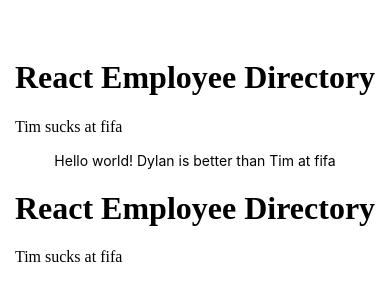
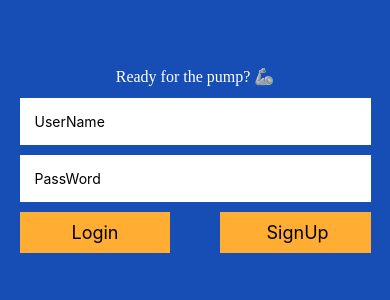
Before and after one commit to Dylan-Casanova/gym, a React Native app: screen / in a window 390 px wide. Shown: the part 262-562 px from the top of the page. Built offline with nearby package versions, Linux system fonts and the light colour scheme.

Commit message:
created login screen, working on btn functions

```diff
--- a/App.js
+++ b/App.js
@@ -1,17 +1,43 @@
 import { StatusBar } from 'expo-status-bar';
 import React from 'react';
-import { StyleSheet, Text, View } from 'react-native';
-import Header from './components/test';
-import Test1 from './components/navbar';
+import {
+  StyleSheet,
+  Text,
+  View,
+  TextInput,
+  TouchableOpacity,
+} from 'react-native';
+// import Header from './components/test';
+// import Test1 from './components/navbar';
 
 export default function App() {
   return (
-    <View style={styles.container}>
-     <Test1 />
-      <Text>Hello world! Dylan is better than Tim at fifa</Text>
-      <Header />
+    <View
+      style={{
+        flex: 1,
+        justifyContent: "center",
+        alignItems: "center",
+        backgroundColor:'#164eb6'
 
-      <StatusBar style="auto" />
+      }}>
+
+      <Text style={styles.auth}>Ready for the pump? 🦾</Text>
+      <TextInput
+      style={styles.input} placeholder="UserName"
+      />
+       <TextInput
+      style={styles.input} placeholder="PassWord" />
+
+      <View style={styles.btnContainer}>
+        <TouchableOpacity
+        style={styles.btnUser}>
+          <Text style={styles.btnTxt}>Login</Text>
+          </TouchableOpacity>
+          <TouchableOpacity style={styles.btnUser}>
+            <Text style={styles.btnTxt}> SignUp</Text>
+          </TouchableOpacity>
+      </View>
+
     </View>
   );
 }
@@ -22,5 +48,34 @@
     backgroundColor: '#fff',
     alignItems: 'center',
     justifyContent: 'center',
+    color:'white'
+  },
+  auth: {
+    color:'white',
+    fontFamily:'DamascusBold',
+    paddingBottom:'3%',
+    fontSize:16,
+  },
+  input:{
+    width:'90%',
+    backgroundColor:'white',
+    padding:15,
+    marginBottom:10
+  },
+  btnUser:{
+    backgroundColor:"#ffad33",
+    padding:10,
+    width:'43%'
+  },
+  btnTxt:{
+    fontSize:18,
+    textAlign:'center'
+
+  },
+  btnContainer:{
+    flexDirection:'row',
+    justifyContent:'space-between',
+    width:'90%'
+
   },
 });
--- a/components/navbar.js
+++ b/components/navbar.js
@@ -1,13 +1,9 @@
 import React from 'react';
+
 
 const Test1 = () => {
     return (
-        <header>
-          <h1 className="text-center">React Employee Directory</h1>
-          <p className="text-center">
-           Tim sucks at fifa
-          </p>
-        </header>
+        <text>Tim sucks at fifa</text>
       );
 };
 
--- a/components/test.js
+++ b/components/test.js
@@ -2,12 +2,11 @@
 
 const Header = () => {
     return (
-        <header>
-          <h1 className="text-center">React Employee Directory</h1>
-          <p className="text-center">
-           Tim sucks at fifa
-          </p>
-        </header>
+
+
+          <text>This is my text, why am i getting an error?</text>
+
+
       );
 };
 
```
